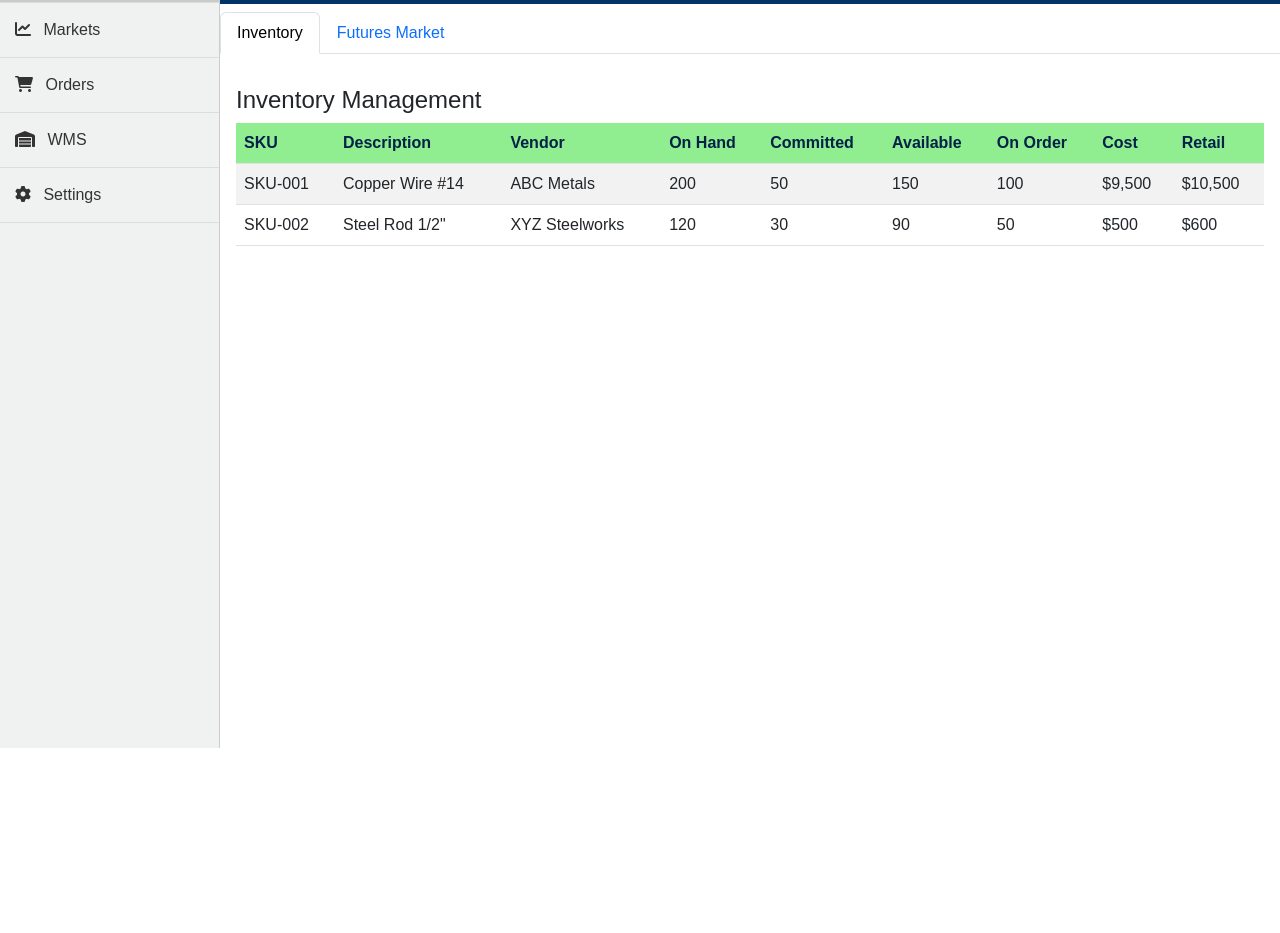
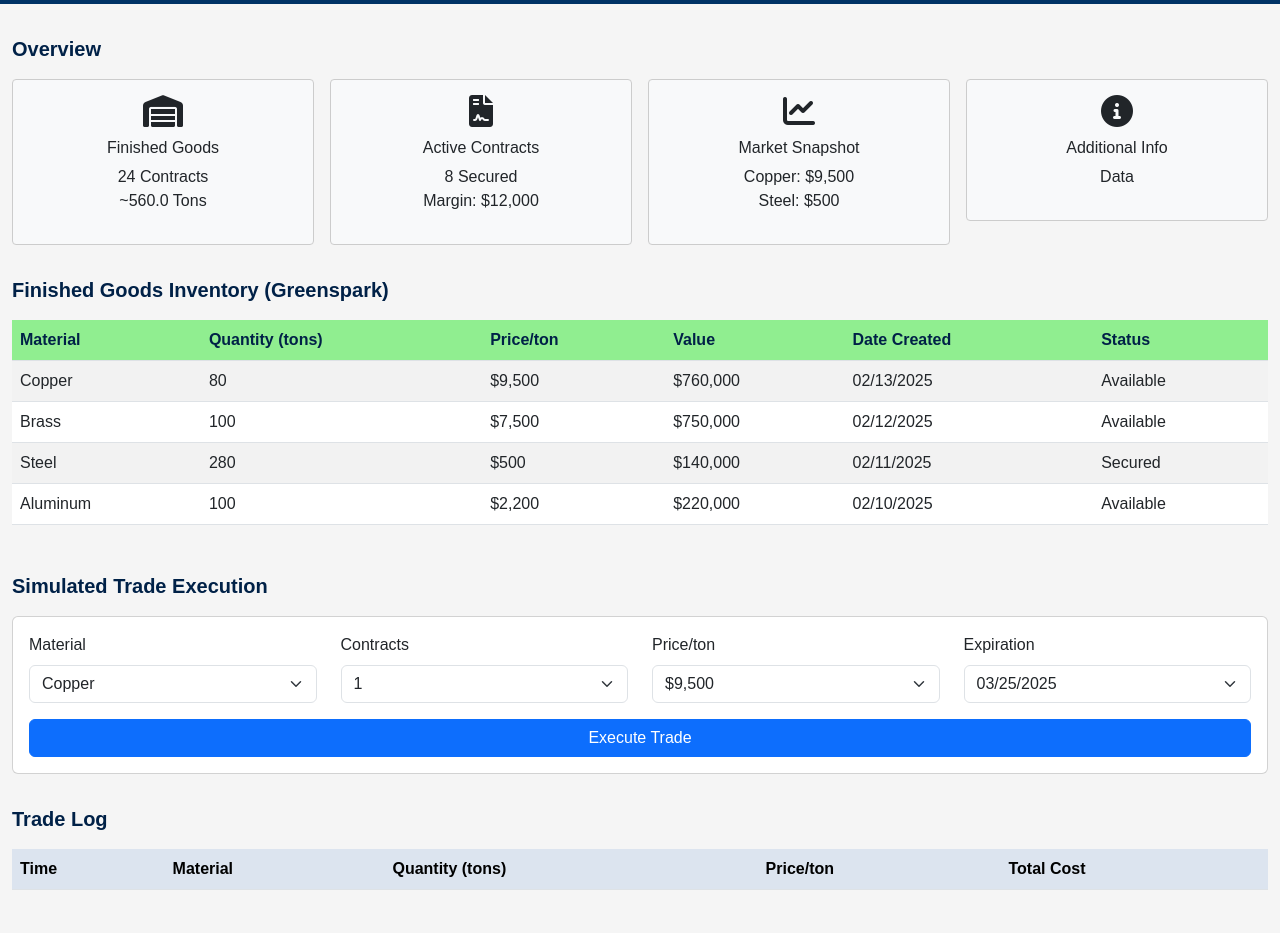
Before and after one commit to tb454/HTMLs, a plain HTML site: page combined layout.html in a window 1280 px wide. Shown: the part 52-985 px from the top of the page. Before the commit the page ends 800 px from the top, so only its background shows below. Drawn offline with nearby package versions, Linux system fonts and the light colour scheme.

Commit message:
modified:   combined layout.html

```diff
--- a/combined layout.html
+++ b/combined layout.html
@@ -3,67 +3,33 @@
 <head>
   <meta charset="UTF-8" />
   <meta name="viewport" content="width=device-width, initial-scale=1" />
-  <title>BRidge Merged Styles</title>
+  <title>BRidge Dashboard</title>
 
   <!-- Bootstrap CSS -->
-  <link
-    href="https://cdn.jsdelivr.net/npm/bootstrap@5.3.0/dist/css/bootstrap.min.css"
-    rel="stylesheet"
-  />
+  <link href="https://cdn.jsdelivr.net/npm/bootstrap@5.3.0/dist/css/bootstrap.min.css" rel="stylesheet" />
 
-  <!-- Optional Font Awesome (for icons) -->
-  <link
-    rel="stylesheet"
-    href="https://cdnjs.cloudflare.com/ajax/libs/font-awesome/6.0.0-beta3/css/all.min.css"
-  />
+  <!-- Optional Font Awesome for icons -->
+  <link rel="stylesheet" href="https://cdnjs.cloudflare.com/ajax/libs/font-awesome/6.0.0-beta3/css/all.min.css" />
 
   <style>
-    /* -- Color References -- */
-    /* Green/Gray scheme for Inventory side */
+    /* General Colors & Variables */
     :root {
-      --sidebar-bg: #f0f2f1;       /* Light gray/green background */
-      --sidebar-link-hover: #c8ccc9; /* Slightly darker hover color */
-      --inventory-accent: #90ee90;  /* Light green accent for headings */
-    }
-
-    /* Blue/white scheme reminiscent of Barchart */
-    :root {
-      --header-bg: #003366;   /* Dark blue for header bar */
-      --header-text: #ffffff; /* White text in header */
-      --table-head-bg: #dce4ef; /* Light blue/gray table header */
-      --table-head-text: #000;  /* Dark text in table header */
+      --header-bg: #003366;           /* Dark blue for header */
+      --header-text: #ffffff;
+      --overview-bg: #f8f9fa;           /* Light background for cards */
+      --overview-border: #ccc;
+      --greenspark-accent: #90ee90;     /* Light green accent for Greenspark inventory */
+      --trader-table-head: #dce4ef;      /* Pale blue/gray for futures tables */
     }
 
     body {
+      font-family: Arial, sans-serif;
       margin: 0;
       padding: 0;
-      font-family: Arial, sans-serif;
+      background-color: #f5f5f5;
     }
 
-    /* -- Sidebar -- */
-    .sidebar {
-      width: 220px;
-      background-color: var(--sidebar-bg);
-      min-height: 100vh;
-      border-right: 1px solid #ccc;
-    }
-    .sidebar .nav-link {
-      color: #333;
-      padding: 15px;
-      border-bottom: 1px solid #ddd;
-      transition: background-color 0.2s;
-    }
-    .sidebar .nav-link:hover {
-      background-color: var(--sidebar-link-hover);
-      color: #007BFF; /* Bootstrap primary link color */
-      text-decoration: none;
-    }
-    .sidebar .nav-link.active {
-      background-color: var(--sidebar-link-hover);
-      color: #007BFF;
-    }
-
-    /* -- Header (Blue/White scheme) -- */
+    /* Header */
     .navbar {
       background-color: var(--header-bg);
     }
@@ -71,53 +37,55 @@
       color: var(--header-text) !important;
     }
 
-    /* -- Tabbed content area -- */
-    .tab-content {
-      padding: 1rem;
+    /* Overview Cards */
+    .overview-card {
+      background-color: var(--overview-bg);
+      border: 1px solid var(--overview-border);
+      border-radius: 4px;
+      padding: 15px;
+      text-align: center;
+      transition: box-shadow 0.3s;
+    }
+    .overview-card:hover {
+      box-shadow: 0 0 10px rgba(0,0,0,0.2);
     }
 
-    /* -- Inventory Table (green accent for headings) -- */
-    .inventory-table thead th {
-      background-color: var(--inventory-accent) !important;
-      color: #002147 !important; /* Darker text on green */
+    /* Greenspark Inventory Table */
+    .greenspark-table thead th {
+      background-color: var(--greenspark-accent) !important;
+      color: #002147 !important;
     }
 
-    /* -- Futures Table (blue/white style) -- */
+    /* Trader-style Tables for Trade Log & Active Contracts */
+    .trader-table thead th {
+      background-color: var(--trader-table-head) !important;
+      color: #000;
+    }
+
+    /* Futures Market Data Table (at the bottom) */
     .futures-table thead th {
-      background-color: var(--table-head-bg) !important;
-      color: var(--table-head-text) !important;
+      background-color: var(--trader-table-head) !important;
+      color: #000;
+    }
+
+    /* Section Titles */
+    .section-title {
+      margin: 30px 0 15px;
+      font-size: 1.25rem;
+      font-weight: bold;
+      color: #002147;
     }
   </style>
 </head>
-<body class="d-flex">
-
-  <!-- Sidebar (Green/Gray style) -->
-  <div class="sidebar d-flex flex-column">
-    <a href="#" class="nav-link active">
-      <i class="fas fa-boxes me-2"></i> Inventory
-    </a>
-    <a href="#" class="nav-link">
-      <i class="fas fa-chart-line me-2"></i> Markets
-    </a>
-    <a href="#" class="nav-link">
-      <i class="fas fa-shopping-cart me-2"></i> Orders
-    </a>
-    <a href="#" class="nav-link">
-      <i class="fas fa-warehouse me-2"></i> WMS
-    </a>
-    <a href="#" class="nav-link">
-      <i class="fas fa-cog me-2"></i> Settings
-    </a>
-  </div>
-
-  <!-- Main Content -->
-  <div class="flex-fill">
-    <!-- Top Navbar (Dark Blue/White) -->
+<body>
+  <!-- Top Navbar -->
   <nav class="navbar navbar-expand-lg">
     <div class="container-fluid">
       <a class="navbar-brand" href="#">BRidge</a>
       <div class="d-flex">
-          <span class="navbar-text me-3">User: John Doe</span>
+        <span class="navbar-text me-3">
+          <i class="fas fa-user"></i> John Doe
+        </span>
         <button class="btn btn-outline-light btn-sm">
           <i class="fas fa-sign-out-alt"></i> Logout
         </button>
@@ -125,100 +93,191 @@
     </div>
   </nav>
 
-    <!-- Tabs (Inventory vs. Futures) -->
-    <ul class="nav nav-tabs mt-2" id="bridgeTabs" role="tablist">
-      <li class="nav-item" role="presentation">
-        <button
-          class="nav-link active"
-          id="inventory-tab"
-          data-bs-toggle="tab"
-          data-bs-target="#inventory"
-          type="button"
-          role="tab"
-          aria-controls="inventory"
-          aria-selected="true"
-        >
-          Inventory
-        </button>
-      </li>
-      <li class="nav-item" role="presentation">
-        <button
-          class="nav-link"
-          id="futures-tab"
-          data-bs-toggle="tab"
-          data-bs-target="#futures"
-          type="button"
-          role="tab"
-          aria-controls="futures"
-          aria-selected="false"
-        >
-          Futures Market
-        </button>
-      </li>
-    </ul>
+  <div class="container-fluid">
+    <!-- Overview Cards -->
+    <div class="section-title">Overview</div>
+    <div class="row g-3">
+      <div class="col-md-3">
+        <div class="overview-card">
+          <i class="fas fa-warehouse fa-2x"></i>
+          <h6 class="mt-2">Finished Goods</h6>
+          <p>24 Contracts<br>~560.0 Tons</p>
+        </div>
+      </div>
+      <div class="col-md-3">
+        <div class="overview-card">
+          <i class="fas fa-file-contract fa-2x"></i>
+          <h6 class="mt-2">Active Contracts</h6>
+          <p>8 Secured<br>Margin: $12,000</p>
+        </div>
+      </div>
+      <div class="col-md-3">
+        <div class="overview-card">
+          <i class="fas fa-chart-line fa-2x"></i>
+          <h6 class="mt-2">Market Snapshot</h6>
+          <p>Copper: $9,500<br>Steel: $500</p>
+        </div>
+      </div>
+      <div class="col-md-3">
+        <div class="overview-card">
+          <i class="fas fa-info-circle fa-2x"></i>
+          <h6 class="mt-2">Additional Info</h6>
+          <p>Data</p>
+        </div>
+      </div>
+    </div>
 
-    <!-- Tab Content -->
-    <div class="tab-content" id="bridgeTabsContent">
-      <!-- Inventory Tab -->
-      <div
-        class="tab-pane fade show active"
-        id="inventory"
-        role="tabpanel"
-        aria-labelledby="inventory-tab"
-      >
-        <h4 class="mt-3">Inventory Management</h4>
+    <!-- Greenspark Finished Goods Inventory -->
+    <div class="section-title">Finished Goods Inventory (Greenspark)</div>
     <div class="table-responsive">
-          <table class="table table-striped inventory-table">
+      <table class="table table-striped greenspark-table">
         <thead>
           <tr>
-                <th>SKU</th>
-                <th>Description</th>
-                <th>Vendor</th>
-                <th>On Hand</th>
-                <th>Committed</th>
-                <th>Available</th>
-                <th>On Order</th>
-                <th>Cost</th>
-                <th>Retail</th>
+            <th>Material</th>
+            <th>Quantity (tons)</th>
+            <th>Price/ton</th>
+            <th>Value</th>
+            <th>Date Created</th>
+            <th>Status</th>
           </tr>
         </thead>
         <tbody>
-              <!-- Sample Rows -->
           <tr>
-                <td>SKU-001</td>
-                <td>Copper Wire #14</td>
-                <td>ABC Metals</td>
-                <td>200</td>
-                <td>50</td>
-                <td>150</td>
-                <td>100</td>
+            <td>Copper</td>
+            <td>80</td>
             <td>$9,500</td>
-                <td>$10,500</td>
+            <td>$760,000</td>
+            <td>02/13/2025</td>
+            <td>Available</td>
           </tr>
           <tr>
-                <td>SKU-002</td>
-                <td>Steel Rod 1/2"</td>
-                <td>XYZ Steelworks</td>
-                <td>120</td>
-                <td>30</td>
-                <td>90</td>
-                <td>50</td>
+            <td>Brass</td>
+            <td>100</td>
+            <td>$7,500</td>
+            <td>$750,000</td>
+            <td>02/12/2025</td>
+            <td>Available</td>
+          </tr>
+          <tr>
+            <td>Steel</td>
+            <td>280</td>
             <td>$500</td>
-                <td>$600</td>
+            <td>$140,000</td>
+            <td>02/11/2025</td>
+            <td>Secured</td>
+          </tr>
+          <tr>
+            <td>Aluminum</td>
+            <td>100</td>
+            <td>$2,200</td>
+            <td>$220,000</td>
+            <td>02/10/2025</td>
+            <td>Available</td>
           </tr>
         </tbody>
       </table>
     </div>
+
+    <!-- Simulated Trade Section -->
+    <div class="section-title">Simulated Trade Execution</div>
+    <div class="card p-3">
+      <div class="row mb-3">
+        <div class="col-md-3">
+          <label for="trade-material" class="form-label">Material</label>
+          <select id="trade-material" class="form-select">
+            <option value="Copper">Copper</option>
+            <option value="Brass">Brass</option>
+            <option value="Steel">Steel</option>
+            <option value="Aluminum">Aluminum</option>
+          </select>
+        </div>
+        <div class="col-md-3">
+          <label for="trade-contracts" class="form-label">Contracts</label>
+          <select id="trade-contracts" class="form-select">
+            <option value="1">1</option>
+            <option value="2">2</option>
+            <option value="3">3</option>
+          </select>
+        </div>
+        <div class="col-md-3">
+          <label for="trade-price" class="form-label">Price/ton</label>
+          <select id="trade-price" class="form-select">
+            <option value="9500">$9,500</option>
+            <option value="9700">$9,700</option>
+            <option value="9900">$9,900</option>
+          </select>
+        </div>
+        <div class="col-md-3">
+          <label for="trade-expiration" class="form-label">Expiration</label>
+          <select id="trade-expiration" class="form-select">
+            <option>03/25/2025</option>
+            <option>05/25/2025</option>
+            <option>07/25/2025</option>
+          </select>
+        </div>
+      </div>
+      <button class="btn btn-primary" onclick="executeTrade()">Execute Trade</button>
     </div>
 
-      <!-- Futures Market Tab -->
-      <div
-        class="tab-pane fade"
-        id="futures"
-        role="tabpanel"
-        aria-labelledby="futures-tab"
-      >
-        <h4 class="mt-3">Futures Market Data</h4>
+    <!-- Trade Log -->
+    <div class="section-title">Trade Log</div>
+    <div class="table-responsive">
+      <table class="table table-striped trader-table">
+        <thead>
+          <tr>
+            <th>Time</th>
+            <th>Material</th>
+            <th>Quantity (tons)</th>
+            <th>Price/ton</th>
+            <th>Total Cost</th>
+          </tr>
+        </thead>
+        <tbody id="trade-log">
+          <!-- Trade log entries will be appended here -->
+        </tbody>
+      </table>
+    </div>
+
+    <!-- Active Contracts -->
+    <div class="section-title">Active Contracts</div>
+    <div class="table-responsive">
+      <table class="table table-striped trader-table">
+        <thead>
+          <tr>
+            <th>Material</th>
+            <th>Last Price</th>
+            <th>Change</th>
+            <th>Change %</th>
+            <th>Expiration</th>
+            <th>Action</th>
+          </tr>
+        </thead>
+        <tbody id="active-contracts">
+          <!-- Example active contract -->
+          <tr>
+            <td>Copper</td>
+            <td>$9,500</td>
+            <td>+0.03</td>
+            <td>+0.75%</td>
+            <td>03/25/2025</td>
+            <td>
+              <button class="btn btn-sm btn-secondary">Roll</button>
+              <button class="btn btn-sm btn-danger">Close</button>
+            </td>
+          </tr>
+        </tbody>
+      </table>
+    </div>
+
+    <!-- Trading Graph (Moved to Bottom) -->
+    <div class="section-title">Trading Graph</div>
+    <div class="card p-3">
+      <!-- You can integrate Chart.js or another charting library here -->
+      <canvas id="tradingChart" width="400" height="200"></canvas>
+    </div>
+
+    <!-- Futures Market Data -->
+    <div class="section-title">Futures Market Data</div>
     <div class="table-responsive">
       <table class="table table-striped futures-table">
         <thead>
@@ -234,7 +293,6 @@
           </tr>
         </thead>
         <tbody>
-              <!-- Sample Rows -->
           <tr>
             <td>HGZ25 (Copper)</td>
             <td>9,550</td>
@@ -258,13 +316,8 @@
         </tbody>
       </table>
     </div>
-      </div>
-    </div> <!-- /tab-content -->
-  </div> <!-- /flex-fill -->
+
+  </div> <!-- End Main Content Container -->
 
   <!-- Bootstrap Bundle JS -->
-  <script
-    src="https://cdn.jsdelivr.net/npm/bootstrap@5.3.0/dist/js/bootstrap.bundle.min.js">
-  </script>
-</body>
-</html>
+  <script src="https://cdn.jsdelivr.net/npm/bootstrap@5.3.0/dist/js/bootstrap.bundle.min.js
```
Lines whose indentation alone changed are shown as unchanged.
